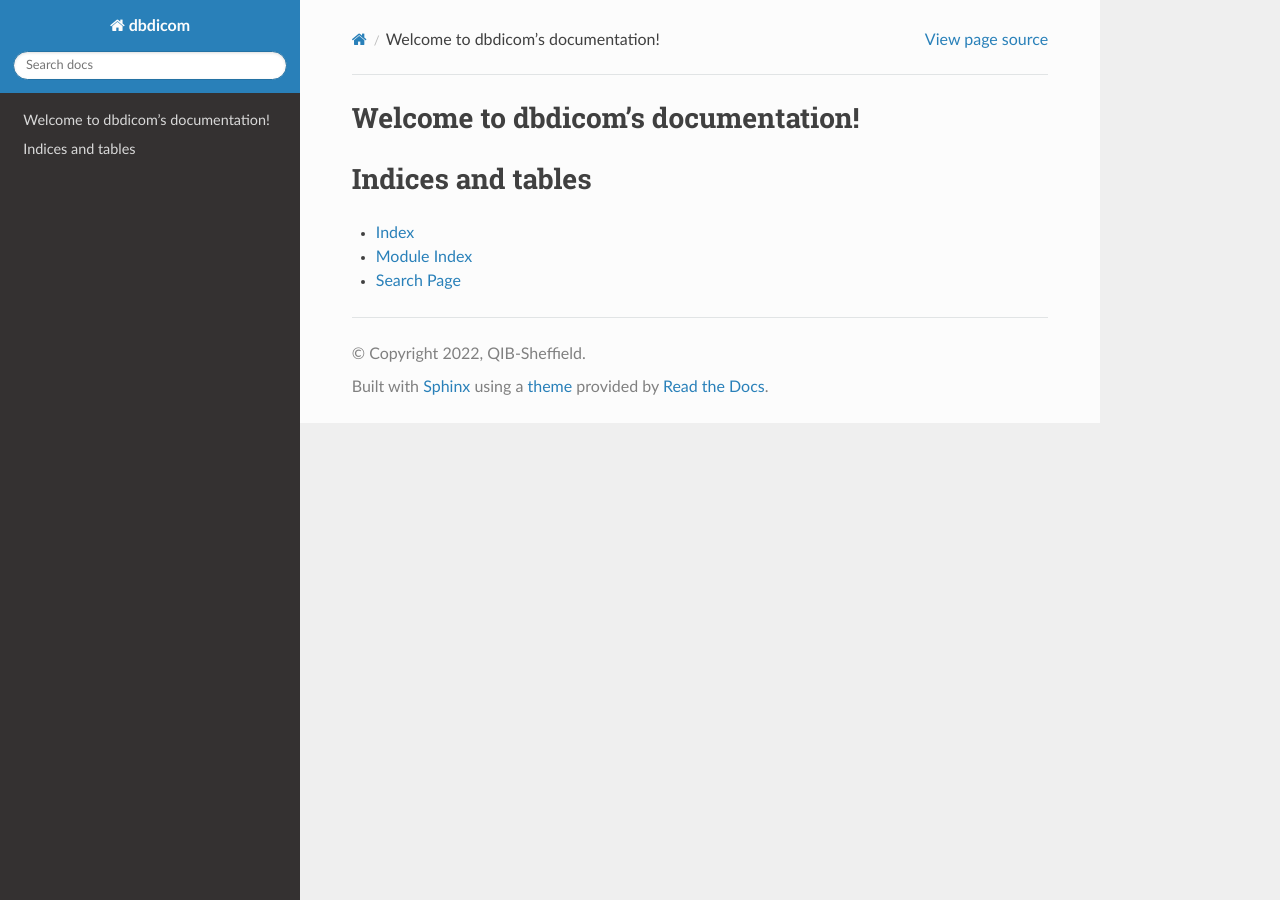
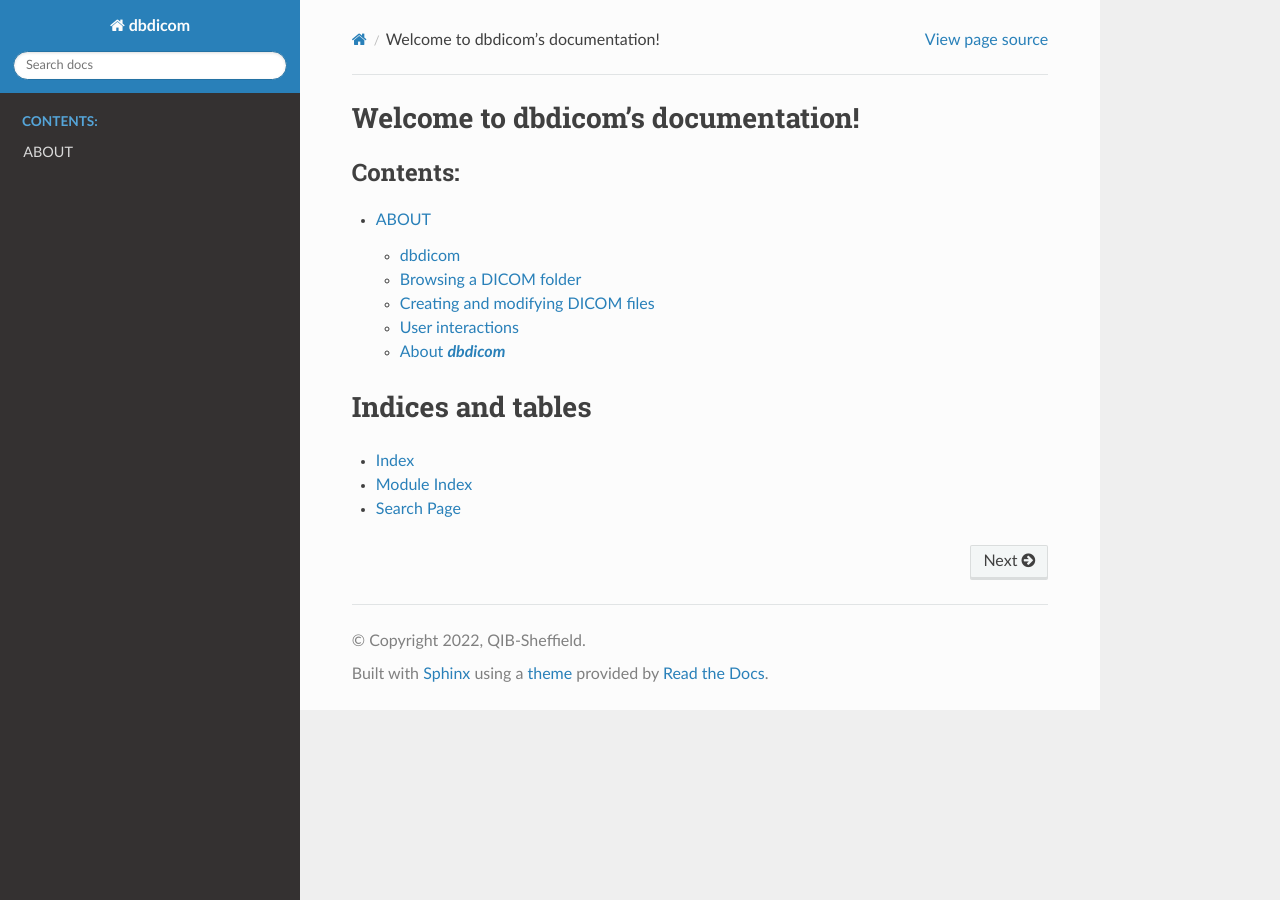
Before and after one commit to QIB-Sheffield/dbdicom, a Sphinx documentation site: the page built from docs/source/index.rst, in a window 1280 px wide. Built offline with Sphinx 7.4.7 and the Read the Docs theme 2.0.0, drawn with Linux system fonts in a browser that asks for light colours; pages that are not in the unit, such as notebooks, are missing from menus.

Commit message:
Link to README in sphinx docs & add parser for markdown (.md) files

```diff
--- a/docs/source/conf.py
+++ b/docs/source/conf.py
@@ -28,7 +28,8 @@ extensions = ['sphinx.ext.napoleon', # parsing of NumPy and Google style docstri
                 'sphinx.ext.autosummary', # generates function/method/attribute summary lists
                 'sphinx.ext.viewcode', # viewing source code
                 'sphinx.ext.intersphinx', # generate links to the documentation of objects in external projects
-                'sphinx_rtd_theme'] # ReadTheDocs theme
+                'sphinx_rtd_theme', # ReadTheDocs theme
+                'myst_parser'] # parser for markdown language
 
 # Add any paths that contain templates here, relative to this directory
 templates_path = ['_templates']
@@ -57,4 +58,4 @@ html_theme = 'sphinx_rtd_theme'
 html_static_path = ['_static']
 
 # The suffix(es) of source filenames.
-#source_suffix = ['.rst', '.md']
+source_suffix = ['.rst', '.md']
--- a/docs/source/index.rst
+++ b/docs/source/index.rst
@@ -10,6 +10,7 @@ Welcome to dbdicom's documentation!
    :maxdepth: 2
    :caption: Contents:
 
+   readme
    modules
 
 
--- /dev/null
+++ b/docs/source/readme.rst
@@ -0,0 +1,5 @@
+ABOUT
+=======
+
+.. include:: ../../README.md
+    :parser: myst_parser.sphinx_
--- a/requirements.txt
+++ b/requirements.txt
@@ -5,6 +5,7 @@ pandas
 pydicom
 GDCM
 pylibjpeg-libjpeg
+importlib-resources
 sphinx
 sphinx_rtd_theme
-importlib-resources
+myst-parser
```
